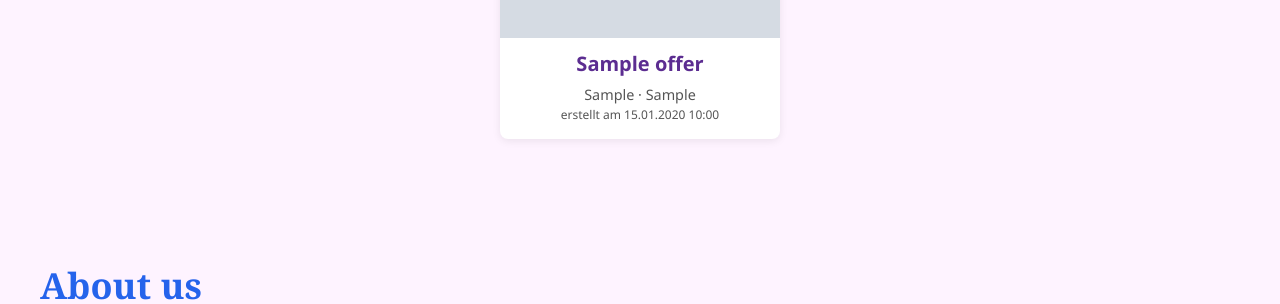
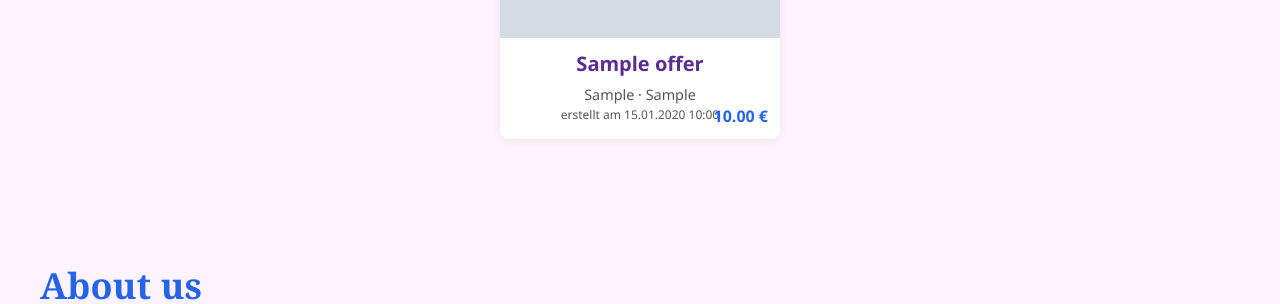
Before and after one commit to jberenz/BackpackerRent, a Flask app: page / in a window 1280 px wide. Shown: the part 983-1287 px from the top of the page. Run offline with Flask 3, Linux system fonts and the light colour scheme; tables that the repository leaves empty hold one stand-in row (values such as "Sample post"); grey boxes marked "Sample" are stand-in pictures.

Commit message:
home: Preis

```diff
--- a/static/css/style.css
+++ b/static/css/style.css
@@ -611,6 +611,7 @@ body {
   max-width: 280px;       /* Jede Karte bleibt höchstens 280px breit */
   text-align: center;     /* Bild und Text sind zentriert */
   transition: transform 0.2s ease, box-shadow 0.2s ease;
+  position: relative;     /* **neu**: für den absolut positionierten Preis */
 }
 
 .offer-card:hover {
@@ -657,6 +658,16 @@ body {
   margin-bottom: 1rem;
 }
 
+/* === Neuer Preis unten rechts in jeder Karte === */
+.offer-price {
+  position: absolute;
+  bottom: 0.75rem;
+  right: 0.75rem;
+  font-size: 1rem;
+  font-weight: bold;
+  color: #2563EB;
+}
+
 /* === 4) Responsives Verhalten === */
 @media screen and (max-width: 640px) {
   .offers-grid {
--- a/templates/home.html
+++ b/templates/home.html
@@ -106,9 +106,11 @@
               </a>
             </h3>
             <p class="offer-meta">
-              {{ offer.category|capitalize }} &middot; {{ offer.region|capitalize }}
-              <br>
+              {{ offer.category|capitalize }} &middot; {{ offer.region|capitalize }}<br>
               <small>erstellt am {{ offer.created_at.strftime("%d.%m.%Y %H:%M") }}</small>
+            </p>
+            <p class="offer-price">
+              {{ '%.2f' % offer.price_per_night }} €
             </p>
           </div>
         {% endfor %}
@@ -116,8 +118,6 @@
     {% endif %}
   </div>
 </section>
-
-
 
 <!-- ================= -->
 <!-- About-Us-Bereich -->
```
Lines whose indentation alone changed are shown as unchanged.
